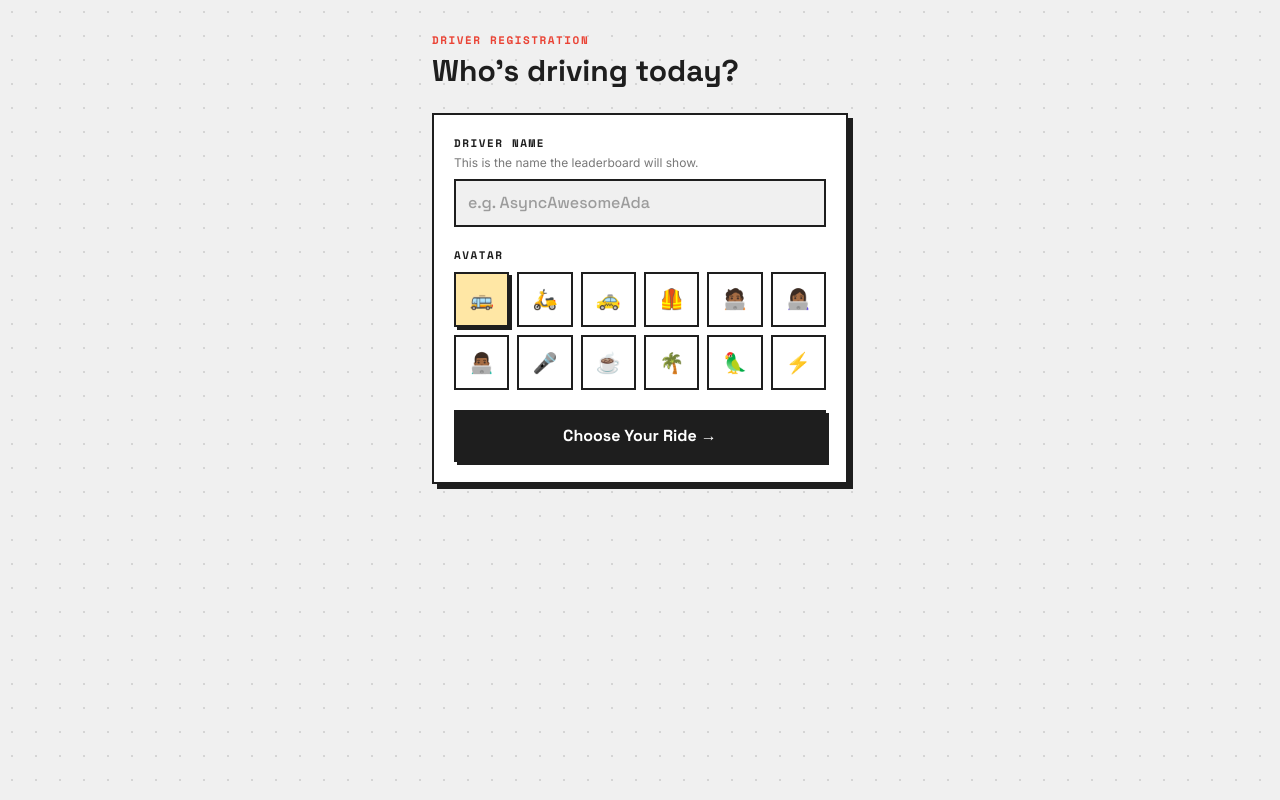
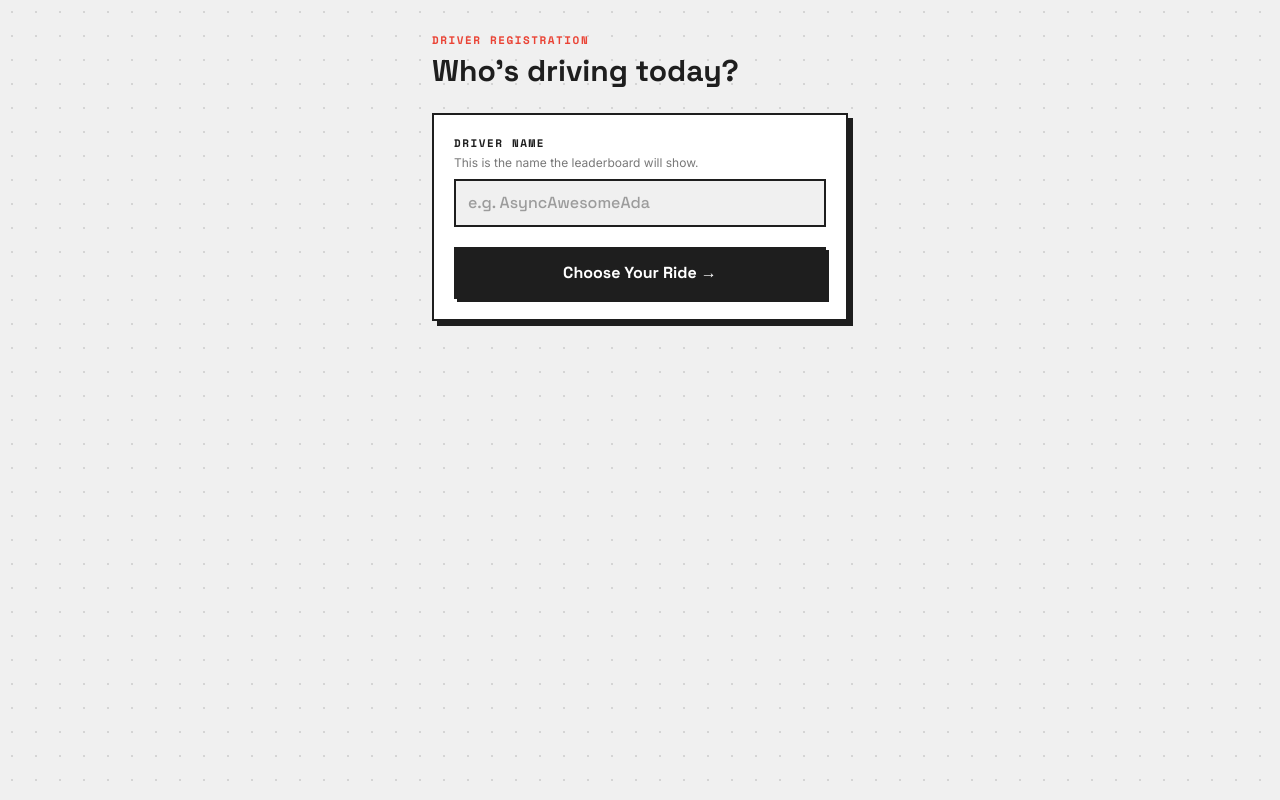
Before and after one commit to Faith000/DevFest-26-Game, a Next.js app: page /play in a window 1280 px wide. Built offline with nearby package versions, Linux system fonts and the light colour scheme.

Commit message:
Simplify registration and leaderboard UI

```diff
--- a/src/features/leaderboard/LeaderboardView.tsx
+++ b/src/features/leaderboard/LeaderboardView.tsx
@@ -3,26 +3,11 @@
 import { useCallback, useEffect, useRef, useState } from "react";
 import Link from "next/link";
 import type { LeaderboardEntry, LeaderboardResponse } from "@/types/leaderboard";
-import type { VehicleId } from "@/types/game";
 import { fetchLeaderboard } from "@/services/api";
 import { useProfile } from "@/features/player/useProfile";
 import { track } from "@/services/analytics";
 
 type Scope = "weekly" | "alltime";
-
-const VEHICLE_BADGE: Record<VehicleId, string> = {
-  shuttle: "🚐 Shuttle",
-  danfo: "🚌 Danfo",
-  bike: "🛵 Bike",
-};
-
-function fmtDate(iso: string): string {
-  try {
-    return new Date(iso).toLocaleDateString(undefined, { month: "short", day: "numeric" });
-  } catch {
-    return "";
-  }
-}
 
 const MEDALS: Record<number, string> = { 1: "🥇", 2: "🥈", 3: "🥉" };
 
@@ -50,12 +35,6 @@ function Row({ entry, isMe }: { entry: LeaderboardEntry; isMe: boolean }) {
           {entry.displayName}
           {isMe && <span className="ml-1.5 text-xs text-core-red">← you</span>}
         </span>
-      </span>
-      <span className="df-chip hidden bg-paper normal-case tracking-normal sm:inline-flex">
-        {VEHICLE_BADGE[entry.vehicleId] ?? entry.vehicleId}
-      </span>
-      <span className="hidden w-14 text-right font-[family-name:var(--font-mono-df)] text-[11px] text-ink/50 md:block">
-        {fmtDate(entry.createdAt)}
       </span>
       <span className="w-20 shrink-0 text-right font-[family-name:var(--font-mono-df)] text-sm font-bold tabular-nums">
         {entry.score.toLocaleString()}
--- a/src/features/play/PlayerSetup.tsx
+++ b/src/features/play/PlayerSetup.tsx
@@ -1,7 +1,7 @@
 "use client";
 
 import { useState } from "react";
-import { AVATARS } from "@/config/avatars";
+import { DEFAULT_AVATAR } from "@/config/avatars";
 import type { PlayerProfile } from "@/features/player/useProfile";
 
 interface Props {
@@ -11,7 +11,6 @@ interface Props {
 
 export function PlayerSetup({ initial, onDone }: Props) {
   const [name, setName] = useState(initial?.displayName ?? "");
-  const [avatar, setAvatar] = useState(initial?.avatar ?? AVATARS[0]);
   const [error, setError] = useState<string | null>(null);
 
   const submit = (e: React.FormEvent) => {
@@ -21,7 +20,7 @@ export function PlayerSetup({ initial, onDone }: Props) {
       setError("Pick a name between 2 and 20 characters.");
       return;
     }
-    onDone({ ...initial, displayName: trimmed, avatar });
+    onDone({ ...initial, displayName: trimmed, avatar: initial?.avatar ?? DEFAULT_AVATAR });
   };
 
   return (
@@ -59,26 +58,6 @@ export function PlayerSetup({ initial, onDone }: Props) {
           )}
         </div>
 
-        <fieldset>
-          <legend className="df-label">Avatar</legend>
-          <div className="mt-2 grid grid-cols-6 gap-2">
-            {AVATARS.map((a) => (
-              <button
-                key={a}
-                type="button"
-                onClick={() => setAvatar(a)}
-                aria-pressed={avatar === a}
-                aria-label={`Avatar ${a}`}
-                className={`df-border flex aspect-square items-center justify-center text-xl transition-colors ${
-                  avatar === a ? "df-shadow bg-pastel-yellow" : "bg-white hover:bg-paper"
-                }`}
-              >
-                {a}
-              </button>
-            ))}
-          </div>
-        </fieldset>
-
         <button type="submit" className="df-btn df-btn-primary w-full text-base">
           Choose Your Ride →
         </button>
```
